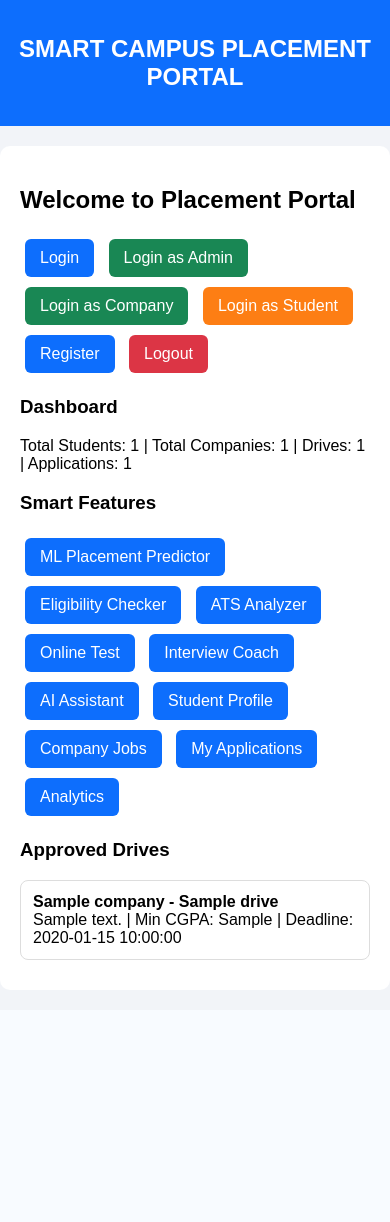
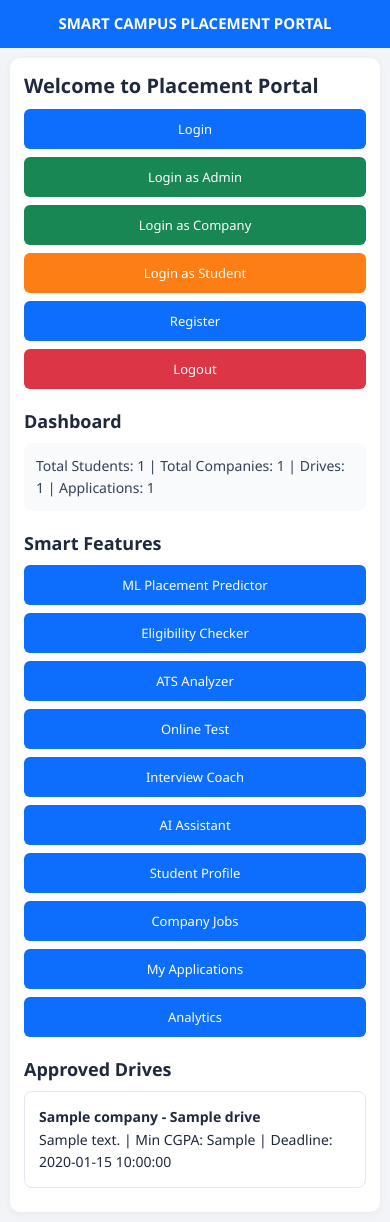
Before and after one commit to shiwanikumari110/smart-campus-placement, a Flask app: template templates/dashboard.html in a window 390 px wide. Before the commit the page ends 960 px from the top, so only its background shows below. Run offline with Flask 3, Linux system fonts and the light colour scheme; the template is opened without the code that fills it: most values are stand-ins (such as "Sample title", 1, 10 or a date in 2020).

Commit message:
Update dashboard.html

```diff
--- a/templates/dashboard.html
+++ b/templates/dashboard.html
@@ -1,23 +1,60 @@
 <!DOCTYPE html>
-<html><head><title>Dashboard</title>
-<style>body{font-family:Arial;background:#f2f4f8;margin:0} .top{background:#0d6efd;color:white;padding:15px;text-align:center} .box{background:white;max-width:900px;margin:20px auto;padding:20px;border-radius:10px} .btn{display:inline-block;background:#0d6efd;color:white;padding:10px 15px;margin:5px;border-radius:6px;text-decoration:none} .green{background:#198754} .orange{background:#fd7e14} .red{background:#dc3545} .card{border:1px solid #ddd;padding:12px;margin:10px 0;border-radius:8px}</style>
-</head><body>
+<html lang="en">
+<head>
+<meta charset="UTF-8">
+<meta name="viewport" content="width=device-width, initial-scale=1.0">
+<title>Dashboard - Smart Campus Placement Portal</title>
+<style>
+* { box-sizing: border-box; margin: 0; padding: 0; }
+body { font-family: 'Segoe UI', Arial, sans-serif; background: #f2f4f8; color: #1e293b; overflow-x: hidden; }
+.top { background: #0d6efd; color: #fff; padding: 18px 16px; text-align: center; }
+.top h2 { font-size: 22px; line-height: 1.3; }
+.box { background: #fff; width: 100%; max-width: 900px; margin: 20px auto; padding: 22px; border-radius: 10px; box-shadow: 0 2px 10px rgba(0,0,0,0.05); }
+.box h2 { font-size: 22px; margin-bottom: 8px; }
+.box h3 { font-size: 18px; margin: 20px 0 10px 0; }
+.box p { font-size: 14px; line-height: 1.6; color: #334155; margin-bottom: 12px; }
+.btn-group { display: flex; flex-wrap: wrap; gap: 8px; margin: 10px 0; }
+.btn { display: inline-flex; align-items: center; justify-content: center; background: #0d6efd; color: #fff; padding: 10px 15px; border-radius: 6px; text-decoration: none; font-size: 14px; font-weight: 500; text-align: center; }
+.btn:hover { opacity: 0.9; }
+.green { background: #198754; }
+.orange { background: #fd7e14; }
+.red { background: #dc3545; }
+.card { border: 1px solid #e2e8f0; padding: 14px; margin: 10px 0; border-radius: 8px; font-size: 14px; line-height: 1.6; background: #fff; word-wrap: break-word; }
+.card .btn { margin: 8px 5px 0 0; padding: 8px 12px; font-size: 13px; }
+.stats-line { background: #f8fafc; padding: 12px; border-radius: 8px; font-size: 14px; line-height: 1.8; }
+@media (max-width: 768px) {
+.top { padding: 14px 12px; }
+.top h2 { font-size: 17px; }
+.box { margin: 12px; width: auto; padding: 16px; }
+.box h2 { font-size: 20px; }
+.btn { flex: 1 1 45%; padding: 11px 10px; font-size: 13px; }
+.btn-group .btn { flex: 1 1 100%; }
+}
+@media (max-width: 480px) {
+.top h2 { font-size: 15px; }
+.box { margin: 10px; padding: 14px; }
+.btn { flex: 1 1 100%; width: 100%; }
+.card .btn { width: 100%; margin: 8px 0 0 0; }
+}
+</style>
+</head>
+<body>
 <div class="top"><h2>SMART CAMPUS PLACEMENT PORTAL</h2></div>
 <div class="box">
 <h2>Welcome to Placement Portal</h2>
 {% if session.get('name') %}<p>Logged in as: <b>{{ session.get('name') }} ({{ session.get('role') }})</b></p>{% endif %}
-<p>
+<div class="btn-group">
 <a class="btn" href="/login">Login</a>
 <a class="btn green" href="/login">Login as Admin</a>
 <a class="btn green" href="/login">Login as Company</a>
 <a class="btn orange" href="/login">Login as Student</a>
 <a class="btn" href="/register">Register</a>
 <a class="btn red" href="/logout">Logout</a>
-</p>
+</div>
 <h3>Dashboard</h3>
-<p>Total Students: {{ total_students }} | Total Companies: {{ total_companies }} | Drives: {{ total_drives }} | Applications: {{ total_apps }}</p>
-
+<p class="stats-line">Total Students: {{ total_students }} | Total Companies: {{ total_companies }} | Drives: {{ total_drives }} | Applications: {{ total_apps }}</p>
 <h3>Smart Features</h3>
+<div class="btn-group">
 <a class="btn" href="/ml_prediction">ML Placement Predictor</a>
 <a class="btn" href="/eligibility_checker">Eligibility Checker</a>
 <a class="btn" href="/ats_analyzer">ATS Analyzer</a>
@@ -29,7 +66,7 @@
 <a class="btn" href="/application_tracking">My Applications</a>
 <a class="btn" href="/analytics">Analytics</a>
 {% if session.get('role') == 'Company' %}<a class="btn green" href="/create_drive">+ Create Drive</a>{% endif %}
-
+</div>
 {% if session.get('role') == 'Admin' %}
 <h3>Pending Drives - For Admin Approval</h3>
 {% for d in pending_drives %}
@@ -39,18 +76,18 @@
 {% endfor %}
 {% if not pending_drives %}<p>No pending drives.</p>{% endif %}
 {% endif %}
-
 {% if session.get('role') == 'Company' %}
 <h3>My Drives</h3>
 {% for d in my_drives %}<div class="card"><b>{{ d['title'] }}</b> - {{ d['status'] }} | Min CGPA: {{ d['min_cgpa'] }} | Deadline: {{ d['deadline'] }}</div>{% endfor %}
 <h3>Applications on My Drives</h3>
 {% for a in applications %}<div class="card">{{ a['student_name'] }} - {{ a['title'] }} - {{ a['status'] }} <a class="btn green" href="/select_student/{{ a['id'] }}">Select</a></div>{% endfor %}
 {% endif %}
-
 <h3>Approved Drives</h3>
 {% for d in drives %}
 <div class="card"><b>{{ d['company'] }} - {{ d['title'] }}</b><br>{{ d['description'] }} | Min CGPA: {{ d['min_cgpa'] }} | Deadline: {{ d['deadline'] }}
 {% if session.get('role') == 'Student' %} | <a href="/apply/{{ d['id'] }}">Apply Now</a>{% endif %}</div>
 {% endfor %}
 {% if not drives %}<p>No approved drives yet.</p>{% endif %}
-</div></body></html>
+</div>
+</body>
+</html>
```
